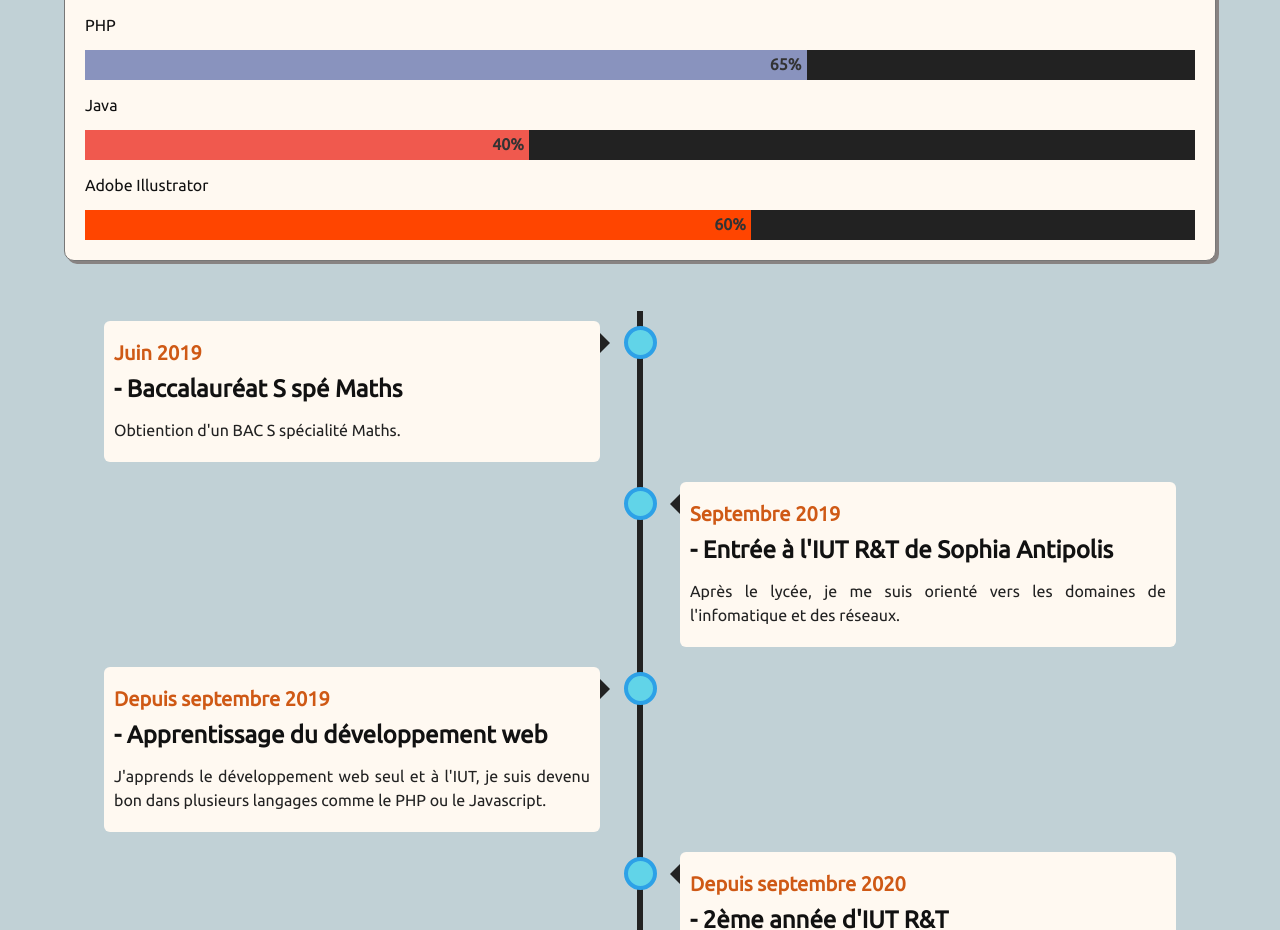
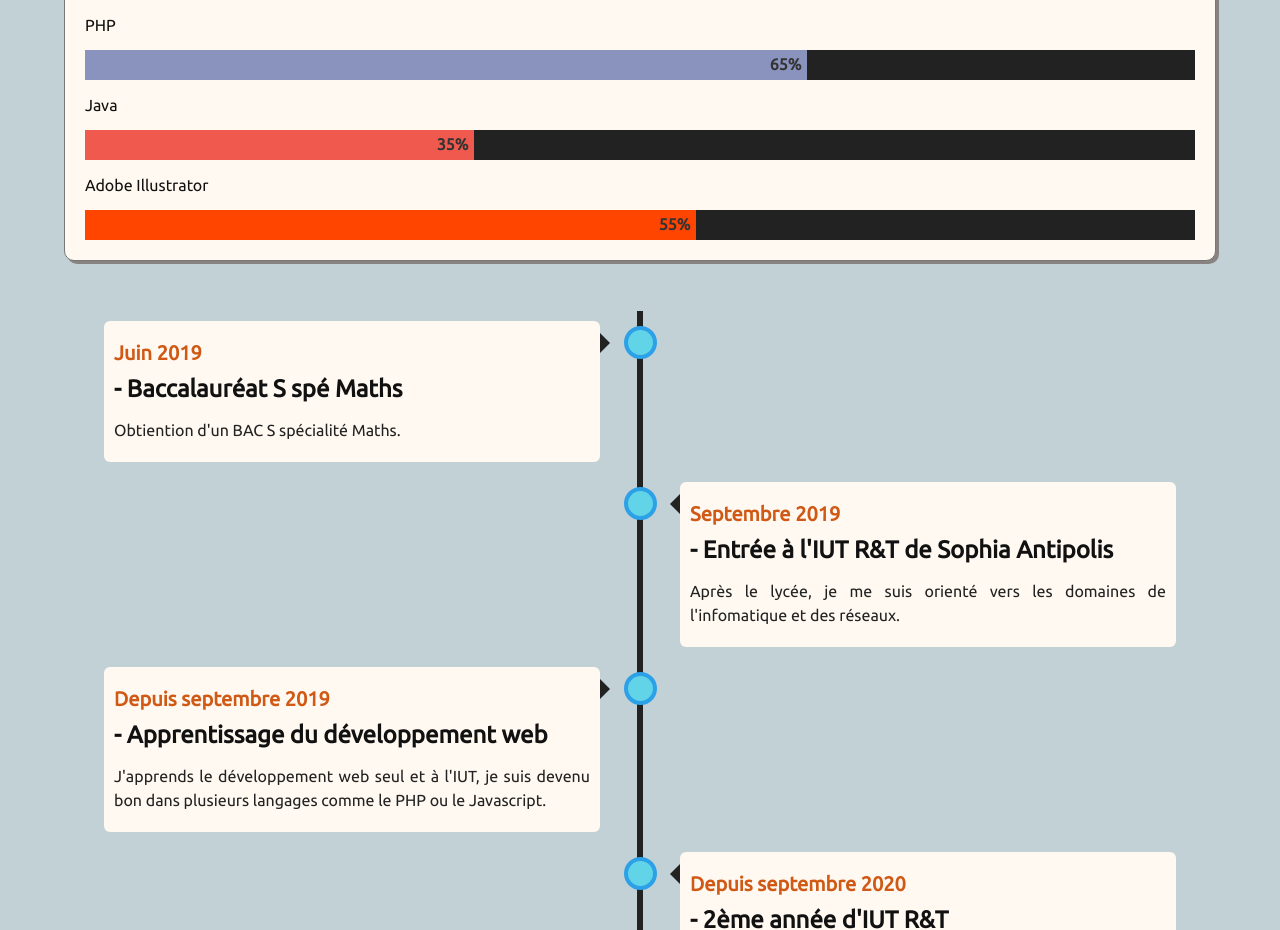
Before and after one commit to Littchii/portfolio-matthieu-meurillon, a React (Create React App) app: page / in a window 1280 px wide. Shown: the part 840-1770 px from the top of the page. Built offline with nearby package versions, Linux system fonts and the light colour scheme.

Commit message:
Changement chiffres skills

```diff
--- a/src/components/Skills.tsx
+++ b/src/components/Skills.tsx
@@ -23,11 +23,11 @@ const Skills = () => {
             </div>
             <p className="head">Java</p>
             <div className="bar">
-                <div className="java">40%</div>
+                <div className="java">35%</div>
             </div>
             <p className="head">Adobe Illustrator</p>
             <div className="bar">
-                <div className="illu">60%</div>
+                <div className="illu">55%</div>
             </div>
         </div>
     )
--- a/src/styles/Skills.css
+++ b/src/styles/Skills.css
@@ -32,11 +32,11 @@
 }
 
 .java {
-    width: 40%;
+    width: 35%;
     background-color: #f0594e;
 }
 
 .illu {
-    width: 60%;
+    width: 55%;
     background-color: orangered;
 }
```
